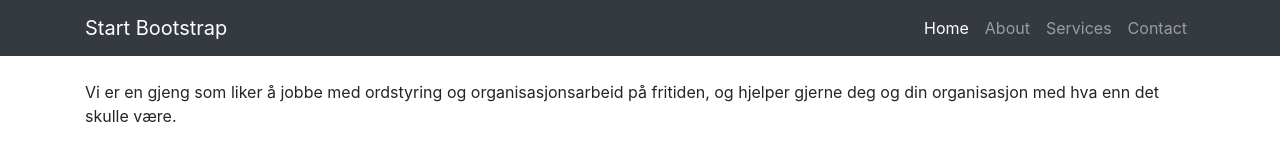
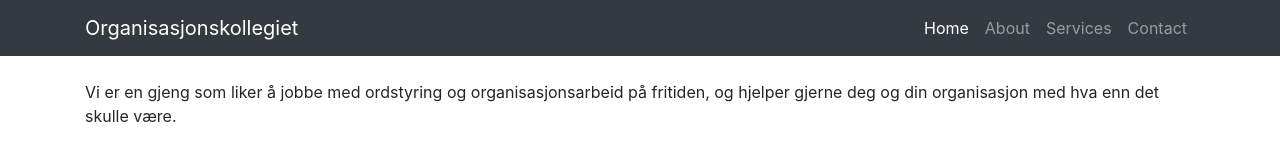
Before and after one commit to Madelelo/BendikD.github.io, a website: page index.html in a window 1280 px wide. Shown: the top 160 px of the page. Drawn offline with Linux system fonts and the light colour scheme.

```diff
--- a/index.html
+++ b/index.html
@@ -23,7 +23,7 @@
     <!-- Navigation -->
     <nav class="navbar navbar-expand-lg navbar-dark bg-dark fixed-top">
       <div class="container">
-        <a class="navbar-brand" href="#">Start Bootstrap</a>
+        <a class="navbar-brand" href="#">Organisasjonskollegiet</a>
         <button class="navbar-toggler" type="button" data-toggle="collapse" data-target="#navbarResponsive" aria-controls="navbarResponsive" aria-expanded="false" aria-label="Toggle navigation">
           <span class="navbar-toggler-icon"></span>
         </button>
```
